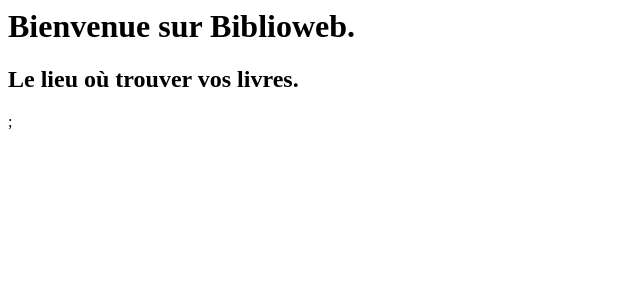
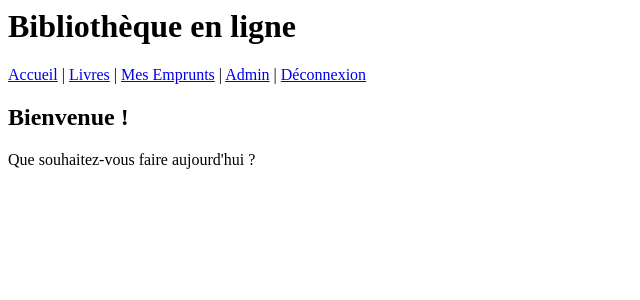
Before and after one commit to masdonte/BiblioWeb, a PHP site: page /BiblioWeb/index.php in a window 1280 px wide. Shown: the top 300 px of the page, without its empty margins (0-640 px from the left). Run offline with PHP 8.4, Linux system fonts and the light colour scheme; a user stored in the database is signed in.

Commit message:
fix home.php

```diff
--- a/common/header.php
+++ b/common/header.php
@@ -14,7 +14,7 @@ if (!isset($_SESSION)) {
         <?php else: ?>
             <a href="pages/livres.php">Livres</a> |
             <a href="pages/emprunts.php">Mes Emprunts</a> |
-            <?php if ($_SESSION['user']['role'] == 'admin'): ?>
+            <?php if ($_SESSION['is_admin'] == true): ?>
                 <a href="/BiblioWeb/pages/admin/admin_dashboard.php">Admin</a> |
             <?php endif; ?>
             <a href="/BiblioWeb/index.php?page=logout">Déconnexion</a>
--- a/pages/home.php
+++ b/pages/home.php
@@ -1,23 +1,24 @@
-<html lang="en">
+<?php
+include 'common/header.php';
 
-<head>
-    <meta charset="UTF-8">
-    <meta name="viewport" content="width=device-width, initial-scale=1.0">
-    <title>Document</title>
-</head>
+try {
+    $pdo = new PDO("mysql:host=localhost;dbname=biblio_db", "root", "");
 
-<body>
-    <h1>Bienvenue sur Biblioweb.</h1>
-    <h2>Le lieu où trouver vos livres.</h2>
+    //Configuration de PDO pour permettre la bonne gestion des erreurs
+    $pdo->setAttribute(PDO::ATTR_ERRMODE, PDO::ERRMODE_EXCEPTION);
+} catch (PDOException $e) {
+    die("Erreur : " . $e->getMessage());
+}
+?>
 
-    <?php
-    session_start();
-    if (!isset($_SESSION['connected']) || !$_SESSION['connected']) {
-        echo '<h2>Vous ne savez pas par où commencer ?</h2>';
-    }
-    ?>
-    ;
 
-</body>
+<?php if (isset($_SESSION['user'])): ?>
+    <h2>Bienvenue !</h2>
+    <p>Que souhaitez-vous faire aujourd'hui ?</p>
 
-</html>
+<?php else: ?>
+    <h2>Bienvenue sur la Bibliothèque en ligne !</h2>
+    <p>Inscrivez-vous ou connectez-vous pour accéder à notre collection de livres.</p>
+
+<?php endif; ?>
+</div>
```
